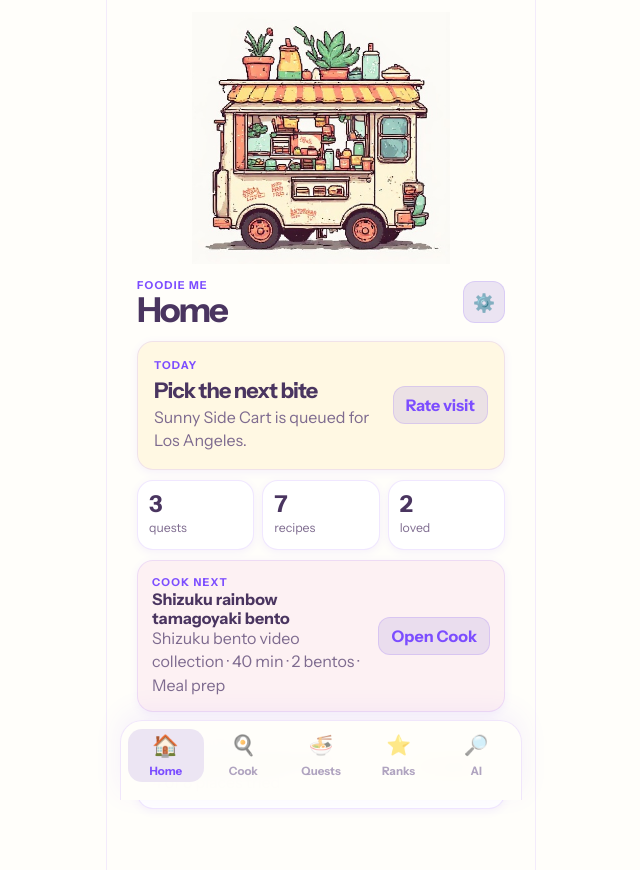
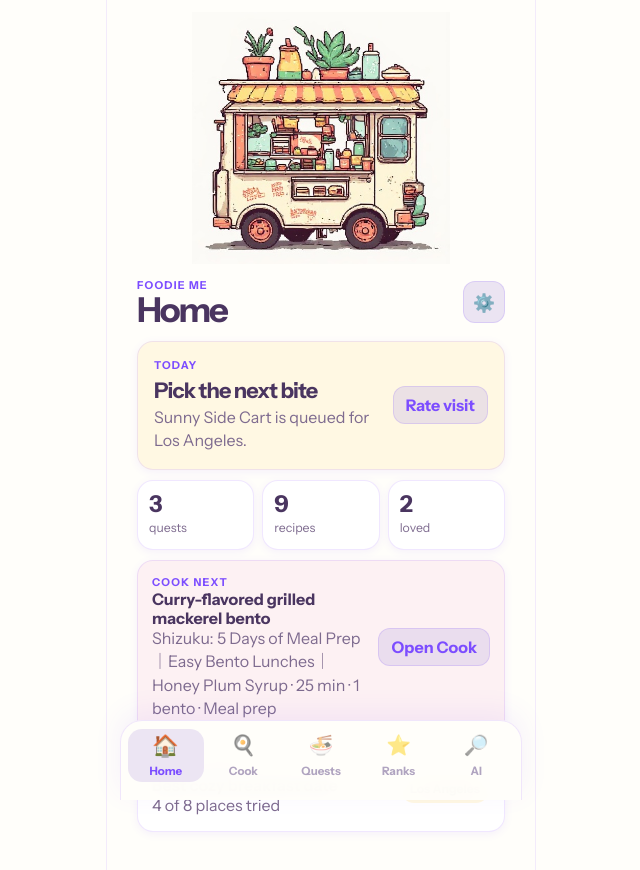
Before and after one commit to oraionrey-bit/foodie-me-app, a React (Vite) app: page / in a window 1280 px wide. Shown: the top 870 px of the page, without its empty margins (319-959 px from the left). Built offline with nearby package versions, Linux system fonts and the light colour scheme.

Commit message:
Use real Shizuku starter recipes (#2)
Co-authored-by: Oraion <oraion@Oraions-Mac-mini.local>

```diff
--- a/src/data/mockRecipes.ts
+++ b/src/data/mockRecipes.ts
@@ -96,99 +96,178 @@ export const categoryLabels: Record<RecipeCategory, string> = {
 
 export const mockRecipes: Recipe[] = [
   {
-    id: 'shizuku-bento-rainbow-tamagoyaki',
-    title: 'Shizuku rainbow tamagoyaki bento',
-    description: 'A cheerful layered lunchbox inspired by Shizuku-style bento videos.',
+    id: 'shizuku-curry-grilled-mackerel-bento',
+    title: 'Curry-flavored grilled mackerel bento',
+    description: 'Monday bento from Shizuku’s 5-day meal prep video with mild curry mackerel, turmeric rice, and prepped vegetables.',
     sourceType: 'youtube',
-    sourceUrl: 'https://www.youtube.com/results?search_query=shizuku+bento+tamagoyaki',
-    sourceLabel: 'Shizuku bento video collection',
+    sourceUrl: 'https://youtu.be/fqrhOaAyUEM',
+    sourceLabel: 'Shizuku: 5 Days of Meal Prep｜Easy Bento Lunches｜Honey Plum Syrup',
     status: 'to_try',
-    categories: ['meal-prep', 'cozy'],
-    tags: ['bento', 'egg', 'lunchbox'],
-    cuisine: 'Japanese-inspired',
-    yield: '2 bentos',
-    prepMinutes: 25,
-    cookMinutes: 15,
-    totalMinutes: 40,
+    categories: ['meal-prep', 'weeknight'],
+    tags: ['shizuku', 'bento', 'mackerel', 'curry'],
+    cuisine: 'Japanese',
+    yield: '1 bento',
+    prepMinutes: 15,
+    cookMinutes: 10,
+    totalMinutes: 25,
     ingredients: [
-      { id: 'i1', text: '4 eggs' },
-      { id: 'i2', text: 'Cooked rice' },
-      { id: 'i3', text: 'Furikake or sesame seeds' },
-      { id: 'i4', text: 'Steamed broccoli and carrots' },
-      { id: 'i5', text: 'Soy sauce, mirin, and a pinch of sugar' },
+      { id: 'i1', text: 'Mackerel fillets' },
+      { id: 'i2', text: 'Sake' },
+      { id: 'i3', text: 'Mild curry powder' },
+      { id: 'i4', text: 'Flour' },
+      { id: 'i5', text: 'Cooked rice, butter, turmeric, curry powder, and onion koji' },
+      { id: 'i6', text: 'Steamed carrots and green beans, sesame oil, and toasted sesame seeds' },
+      { id: 'i7', text: 'Air-fried agedashi-style vegetables, bonito flakes, soy sauce, and fukujinzuke' },
     ],
     steps: [
-      { id: 's1', text: 'Season the eggs with soy sauce, mirin, and sugar.' },
-      { id: 's2', text: 'Cook thin egg layers and roll into tamagoyaki.', timerMinutes: 8 },
-      { id: 's3', text: 'Pack rice, sliced tamagoyaki, and vegetables into a bento box.' },
-      { id: 's4', text: 'Finish with furikake and let cool slightly before closing.' },
+      { id: 's1', text: 'Splash mackerel with sake, rest for about 5 minutes, then pat dry.' },
+      { id: 's2', text: 'Coat both sides with mild curry powder and flour.' },
+      { id: 's3', text: 'Air-fry on non-stick foil at 180°C until cooked and lightly browned.', timerMinutes: 10 },
+      { id: 's4', text: 'Make quick turmeric rice with butter, turmeric, a little curry powder, and onion koji.' },
+      { id: 's5', text: 'Pack with sesame-tossed steamed vegetables, agedashi-style vegetables, and fukujinzuke.' },
     ],
-    notes: 'Try the neat diagonal packing style from the video queue.',
+    notes: 'Transcript source: Monday bento segment; Shizuku reheats the prepped mackerel in the air fryer before packing.',
     capturedAt: '2026-06-14T10:00:00.000Z',
     updatedAt: '2026-06-14T10:00:00.000Z',
     verdicts: [],
   },
   {
-    id: 'shizuku-bento-karaage-stars',
-    title: 'Shizuku mini karaage star bento',
-    description: 'Crispy bites, star carrots, and soft rice for a cute lunchbox try.',
-    sourceType: 'tiktok',
-    sourceUrl: 'https://www.tiktok.com/search?q=shizuku%20bento%20karaage',
-    sourceLabel: 'Shizuku bento short videos',
+    id: 'shizuku-meatballs-okahijiki-pasta-bento',
+    title: 'Meatballs + okahijiki pasta bento',
+    description: 'Tuesday bento with prepped meatballs and a crisp seasonal okahijiki pasta tossed simply with garlic and onion koji.',
+    sourceType: 'youtube',
+    sourceUrl: 'https://youtu.be/fqrhOaAyUEM',
+    sourceLabel: 'Shizuku: 5 Days of Meal Prep｜Easy Bento Lunches｜Honey Plum Syrup',
     status: 'to_try',
     categories: ['meal-prep', 'weeknight'],
-    tags: ['bento', 'chicken', 'cute'],
+    tags: ['shizuku', 'bento', 'meatballs', 'pasta', 'okahijiki'],
     cuisine: 'Japanese-inspired',
-    yield: '2 bentos',
+    yield: '1 bento',
     prepMinutes: 20,
-    cookMinutes: 18,
-    totalMinutes: 38,
+    cookMinutes: 15,
+    totalMinutes: 35,
     ingredients: [
-      { id: 'i1', text: 'Chicken thigh pieces' },
-      { id: 'i2', text: 'Soy sauce, ginger, and garlic' },
-      { id: 'i3', text: 'Potato starch' },
-      { id: 'i4', text: 'Rice and lettuce cups' },
-      { id: 'i5', text: 'Carrots cut into stars' },
+      { id: 'i1', text: 'Ground meat, 300g' },
+      { id: 'i2', text: 'Onion, bell pepper, baby corn silk, and shiitake stems' },
+      { id: 'i3', text: 'Potato starch, 1 tablespoon' },
+      { id: 'i4', text: 'Salt koji, 1 teaspoon, and onion koji, 1 tablespoon' },
+      { id: 'i5', text: 'Cooked pasta, olive oil, garlic, and okahijiki' },
+      { id: 'i6', text: 'Optional shrimp gratin and cheese stars for packing' },
     ],
     steps: [
-      { id: 's1', text: 'Marinate chicken with soy, ginger, and garlic.', timerMinutes: 10 },
-      { id: 's2', text: 'Coat lightly in potato starch.' },
-      { id: 's3', text: 'Pan-fry or air-fry until crisp and cooked through.', timerMinutes: 12 },
-      { id: 's4', text: 'Pack with rice, lettuce cups, and star carrots.' },
+      { id: 's1', text: 'Mix ground meat with chopped vegetables, potato starch, salt koji, and onion koji.' },
+      { id: 's2', text: 'Lightly oil hands, shape into meatballs or small patties, brown, then steam with a splash of sake.' },
+      { id: 's3', text: 'Boil pasta in salted water about 1 minute shy of package directions; toss with olive oil if prepping ahead.' },
+      { id: 's4', text: 'Sauté okahijiki in olive oil with garlic and onion koji, then toss with pasta.' },
+      { id: 's5', text: 'Pack pasta and meatballs with any gap fillers, such as gratin or cheese cutouts.' },
     ],
-    notes: 'Use air fryer if making on a weeknight.',
+    notes: 'Transcript source: Tuesday bento segment; the pasta is intentionally lightly seasoned because the meatballs are well seasoned.',
     capturedAt: '2026-06-15T10:00:00.000Z',
     updatedAt: '2026-06-15T10:00:00.000Z',
     verdicts: [],
   },
   {
-    id: 'shizuku-bento-onigiri-garden',
-    title: 'Shizuku onigiri garden box',
-    description: 'Tiny onigiri with cucumber flowers and cozy miso soup energy.',
-    sourceType: 'instagram',
-    sourceUrl: 'https://www.instagram.com/explore/tags/bento/',
-    sourceLabel: 'Bento reel collection',
+    id: 'shizuku-salt-koji-salmon-soccer-onigiri-bento',
+    title: 'Salt-koji salmon + soccer-ball onigiri bento',
+    description: 'Thursday bento with salt-koji salmon, hijiki, roasted sweet peppers, chikuwa, and a soccer-ball rice inspired by World Cup mode.',
+    sourceType: 'youtube',
+    sourceUrl: 'https://youtu.be/fqrhOaAyUEM',
+    sourceLabel: 'Shizuku: 5 Days of Meal Prep｜Easy Bento Lunches｜Honey Plum Syrup',
     status: 'to_try',
-    categories: ['snack', 'cozy'],
-    tags: ['onigiri', 'rice', 'picnic'],
-    cuisine: 'Japanese-inspired',
-    yield: '6 mini onigiri',
-    prepMinutes: 18,
-    totalMinutes: 18,
+    categories: ['meal-prep', 'cozy'],
+    tags: ['shizuku', 'bento', 'salmon', 'onigiri', 'soccer'],
+    cuisine: 'Japanese',
+    yield: '1 bento',
+    prepMinutes: 25,
+    cookMinutes: 12,
+    totalMinutes: 37,
     ingredients: [
-      { id: 'i1', text: 'Warm sushi rice' },
-      { id: 'i2', text: 'Nori strips' },
-      { id: 'i3', text: 'Tuna mayo or pickled plum filling' },
-      { id: 'i4', text: 'Cucumber and radish slices' },
+      { id: 'i1', text: 'Boneless salmon fillets' },
+      { id: 'i2', text: 'Salt koji' },
+      { id: 'i3', text: 'Sweet peppers and chikuwa' },
+      { id: 'i4', text: 'Bonito flakes and soy sauce' },
+      { id: 'i5', text: 'Cooked rice, scallop furikake, and nori' },
+      { id: 'i6', text: 'Lettuce and simmered hijiki with soybeans' },
     ],
     steps: [
-      { id: 's1', text: 'Shape rice around a small spoonful of filling.' },
-      { id: 's2', text: 'Wrap each onigiri with a nori strip.' },
-      { id: 's3', text: 'Add cucumber flowers and radish slices around the rice.' },
+      { id: 's1', text: 'Massage boneless salmon with salt koji; freeze or marinate until ready to cook.' },
+      { id: 's2', text: 'Roast salmon on non-stick foil with sweet peppers and chikuwa, watching closely because salt koji browns easily.' },
+      { id: 's3', text: 'Season roasted peppers and chikuwa with bonito flakes and soy sauce.' },
+      { id: 's4', text: 'Shape rice in an oiled bowl with scallop furikake in the middle.' },
+      { id: 's5', text: 'Cut nori pentagons and strips, place them on the rice ball, and pack on lettuce with salmon and hijiki.' },
     ],
-    notes: 'Save as a picnic snack idea.',
+    notes: 'Transcript source: Thursday bento segment; Shizuku traces a soccer-ball template from her phone and cuts the pattern from nori.',
     capturedAt: '2026-06-16T10:00:00.000Z',
     updatedAt: '2026-06-16T10:00:00.000Z',
+    verdicts: [],
+  },
+  {
+    id: 'shizuku-mille-feuille-cheese-cutlet-sandwich-bento',
+    title: 'Mille-feuille cheese cutlet sandwich bento',
+    description: 'Friday sandwich bento with thin-sliced pork and cheese cutlets, BBQ sauce, potatoes, and fruit.',
+    sourceType: 'youtube',
+    sourceUrl: 'https://youtu.be/fqrhOaAyUEM',
+    sourceLabel: 'Shizuku: 5 Days of Meal Prep｜Easy Bento Lunches｜Honey Plum Syrup',
+    status: 'to_try',
+    categories: ['meal-prep', 'weeknight'],
+    tags: ['shizuku', 'bento', 'sandwich', 'tonkatsu', 'cheese'],
+    cuisine: 'Japanese-inspired',
+    yield: '1 sandwich bento',
+    prepMinutes: 25,
+    cookMinutes: 20,
+    totalMinutes: 45,
+    ingredients: [
+      { id: 'i1', text: 'Thinly sliced pork for shabu-shabu' },
+      { id: 'i2', text: 'Cheese slices' },
+      { id: 'i3', text: 'Salt, pepper, flour, panko, 1 egg, cake flour 4 tablespoons, and water 30ml' },
+      { id: 'i4', text: 'Ketchup 2 tablespoons, sauce 1 tablespoon, soy sauce 1 teaspoon, and honey 1 teaspoon' },
+      { id: 'i5', text: 'Shokupan, mustard, mayonnaise, lettuce, and extra cheese' },
+      { id: 'i6', text: 'Oil for frying, plus potatoes and fruit for the bento' },
+    ],
+    steps: [
+      { id: 's1', text: 'Layer thin pork with cheese in the middle; season with salt and pepper.' },
+      { id: 's2', text: 'Dust with flour, dip in egg-cake-flour-water batter, coat with panko, then freeze if prepping ahead.' },
+      { id: 's3', text: 'Fry frozen cutlets from cold oil over medium heat, keeping oil around 140–160°C; flip after about 9 minutes.' },
+      { id: 's4', text: 'Raise oil near 180°C for a quick second fry or crisp finish, then drain upright.' },
+      { id: 's5', text: 'Stir BBQ sauce, spread shokupan with mustard and mayonnaise, then layer lettuce, cheese, cutlet, and sauce.' },
+      { id: 's6', text: 'Wrap tightly in parchment and pack with potatoes and fruit.' },
+    ],
+    notes: 'Transcript source: Friday bento segment; Shizuku notes the thin pork stays tender and the sandwich holds together when wrapped tightly.',
+    capturedAt: '2026-06-17T10:00:00.000Z',
+    updatedAt: '2026-06-17T10:00:00.000Z',
+    verdicts: [],
+  },
+  {
+    id: 'shizuku-honey-plums-soda',
+    title: 'Honey plums / honey plum soda',
+    description: 'Quick honey plum syrup from Shizuku’s storm-day prep, served with sparkling water for a sweet-tangy soda.',
+    sourceType: 'youtube',
+    sourceUrl: 'https://youtu.be/fqrhOaAyUEM',
+    sourceLabel: 'Shizuku: 5 Days of Meal Prep｜Easy Bento Lunches｜Honey Plum Syrup',
+    status: 'to_try',
+    categories: ['dessert', 'snack'],
+    tags: ['shizuku', 'plums', 'honey', 'soda', 'syrup'],
+    cuisine: 'Japanese-inspired',
+    yield: 'Several jars',
+    prepMinutes: 15,
+    cookMinutes: 60,
+    totalMinutes: 75,
+    ingredients: [
+      { id: 'i1', text: 'Plums, 1kg' },
+      { id: 'i2', text: 'Honey, 1kg' },
+      { id: 'i3', text: 'Rock sugar, 350g' },
+      { id: 'i4', text: 'Sparkling water, for serving' },
+    ],
+    steps: [
+      { id: 's1', text: 'Wash plums quickly and remove the stems.' },
+      { id: 's2', text: 'Combine plums and honey, then simmer gently over low heat.' },
+      { id: 's3', text: 'Skim foam, add rock sugar, and continue simmering gently for about 1 hour.', timerMinutes: 60 },
+      { id: 's4', text: 'Let the plums rest overnight until translucent and syrupy.' },
+      { id: 's5', text: 'Transfer to clean jars; serve syrup and fruit with sparkling water as honey plum soda.' },
+    ],
+    notes: 'Transcript source: Wednesday/Thursday plum segment and weekend snack; Shizuku says the jars store for over a year.',
+    capturedAt: '2026-06-18T10:00:00.000Z',
+    updatedAt: '2026-06-18T10:00:00.000Z',
     verdicts: [],
   },
   {
```
Also changed, not shown: 1 other file (tests, documents, lock files or other folders).
